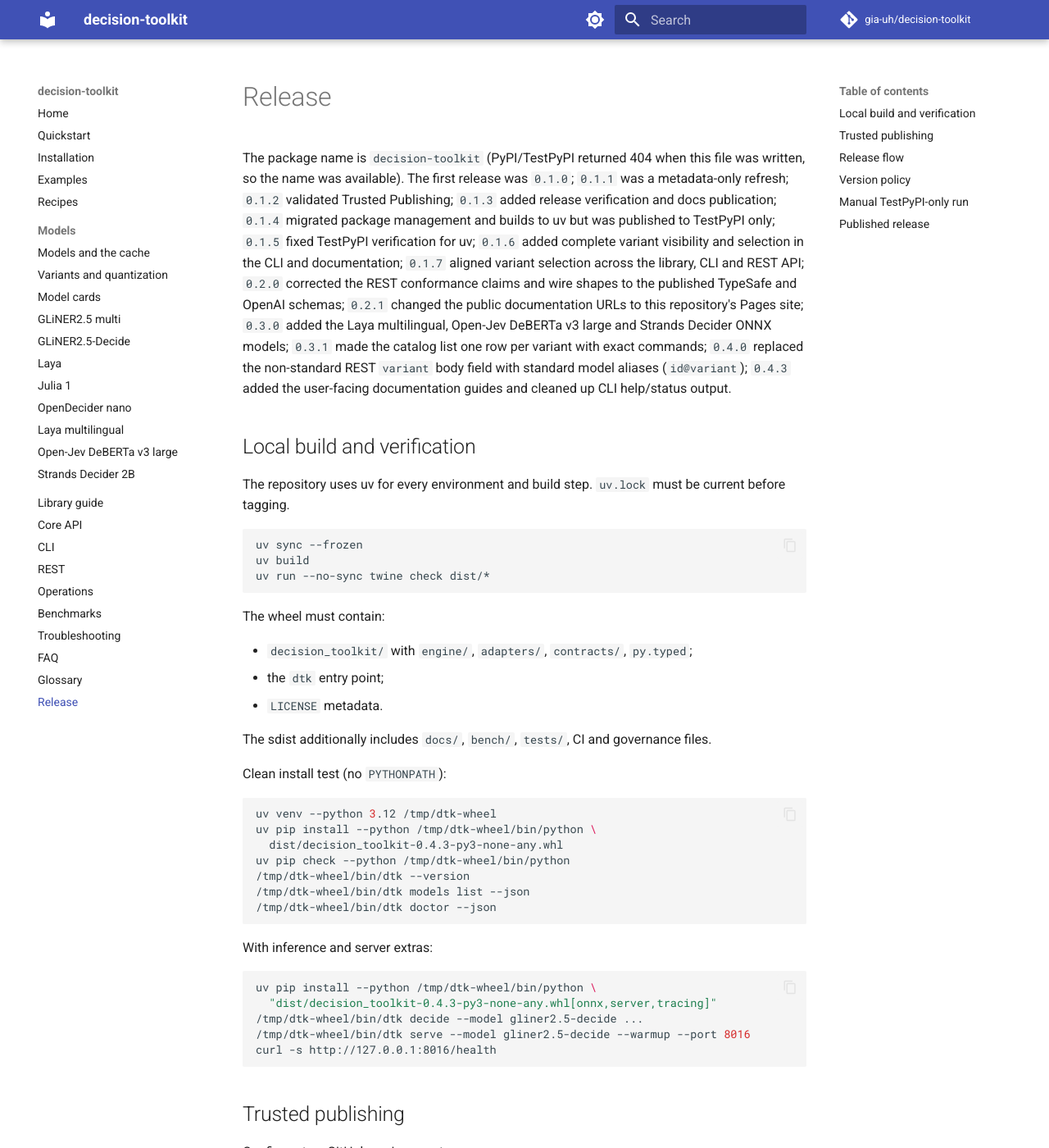
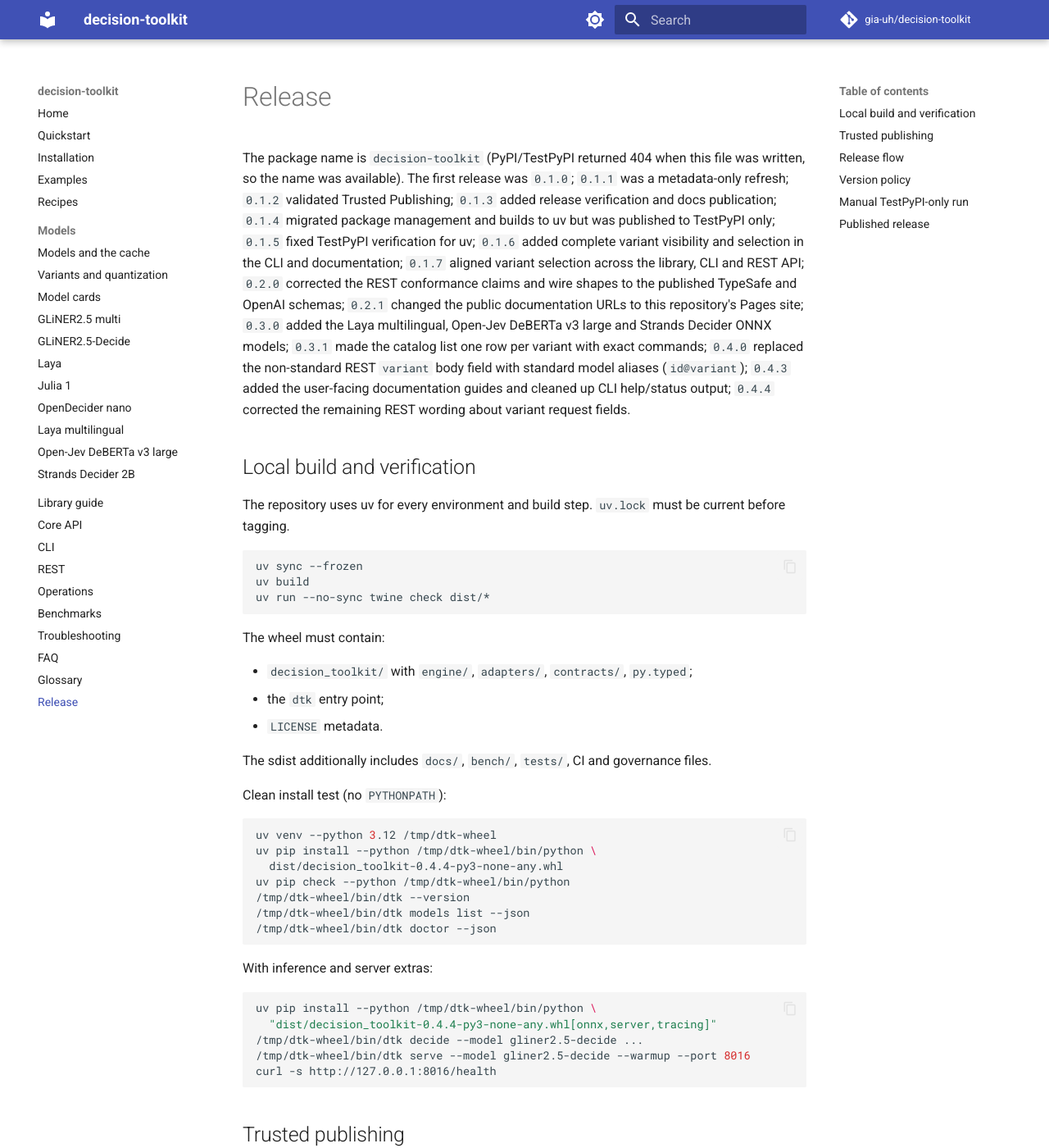
Before and after one commit to gia-uh/decision-toolkit, an MkDocs documentation site: the page built from docs/RELEASE.md, in a window 1280 px wide and 1400 px high. Shown: the whole window at 82% size. Built offline with MkDocs 1.6.1 and Material for MkDocs 9.7.7, drawn with Linux system fonts in a browser that asks for light colours; comment, search, counter and statistics services are not loaded; some of the changed text lies outside the part shown.

Commit message:
docs: correct REST variant request wording

````diff
--- a/docs/RELEASE.md
+++ b/docs/RELEASE.md
@@ -13,7 +13,8 @@
 added the Laya multilingual, Open-Jev DeBERTa v3 large and Strands Decider ONNX models; `0.3.1` made the catalog list one row per variant with exact commands; `0.4.0`
 replaced the non-standard REST `variant` body field with standard model aliases
 (`id@variant`); `0.4.3` added the user-facing documentation guides and cleaned
-up CLI help/status output.
+up CLI help/status output; `0.4.4` corrected the remaining REST wording about
+variant request fields.
 
 ## Local build and verification
 
@@ -40,7 +41,7 @@
 ```bash
 uv venv --python 3.12 /tmp/dtk-wheel
 uv pip install --python /tmp/dtk-wheel/bin/python \
-  dist/decision_toolkit-0.4.3-py3-none-any.whl
+  dist/decision_toolkit-0.4.4-py3-none-any.whl
 uv pip check --python /tmp/dtk-wheel/bin/python
 /tmp/dtk-wheel/bin/dtk --version
 /tmp/dtk-wheel/bin/dtk models list --json
@@ -51,7 +52,7 @@
 
 ```bash
 uv pip install --python /tmp/dtk-wheel/bin/python \
-  "dist/decision_toolkit-0.4.3-py3-none-any.whl[onnx,server,tracing]"
+  "dist/decision_toolkit-0.4.4-py3-none-any.whl[onnx,server,tracing]"
 /tmp/dtk-wheel/bin/dtk decide --model gliner2.5-decide ...
 /tmp/dtk-wheel/bin/dtk serve --model gliner2.5-decide --warmup --port 8016
 curl -s http://127.0.0.1:8016/health
@@ -85,8 +86,8 @@
 4. Create and push an annotated tag:
 
    ```bash
-   git tag -a v0.4.3 -m "decision-toolkit 0.4.3"
-   git push origin v0.4.3
+   git tag -a v0.4.4 -m "decision-toolkit 0.4.4"
+   git push origin v0.4.4
    ```
 
 5. `.github/workflows/release.yml` builds once, publishes to **TestPyPI**, then
@@ -135,9 +136,9 @@
 
 ## Published release
 
-`0.4.3` is published through Trusted Publishing on 2026-10-21:
+`0.4.4` is published through Trusted Publishing on 2026-10-21:
 
-<https://pypi.org/project/decision-toolkit/0.4.3/>
+<https://pypi.org/project/decision-toolkit/0.4.4/>
 
 `0.1.0` was the first release; `0.1.1` refreshed the PyPI description; `0.1.2`
 validated the OIDC TestPyPI → PyPI flow; `0.1.3` added post-publish install
@@ -151,7 +152,8 @@
 selection to standard model aliases; `0.4.1` exposed aliases in the catalog and
 per-variant loading examples in every model card; `0.4.2` removed internal
 project language and public proposal/roadmap pages; `0.4.3` added user-facing
-guides and cleaned up CLI help/status output.
+guides and cleaned up CLI help/status output; `0.4.4` corrected the remaining
+REST variant-request wording.
 
 The tag-triggered workflow remains the preferred path for future releases once
 the TestPyPI/PyPI trusted publishers and protected environments are configured.
--- a/pyproject.toml
+++ b/pyproject.toml
@@ -4,7 +4,7 @@
 
 [project]
 name = "decision-toolkit"
-version = "0.4.3"
+version = "0.4.4"
 description = "Local-first toolkit for open-weights decision models: one ONNX engine, one adapter per model contract, typed choice/yes-no/score decisions with probabilities on CPU."
 readme = "README.md"
 requires-python = ">=3.12"
--- a/src/decision_toolkit/__init__.py
+++ b/src/decision_toolkit/__init__.py
@@ -7,7 +7,7 @@
 
 from __future__ import annotations
 
-__version__ = "0.4.3"
+__version__ = "0.4.4"
 
 from .adapters import register_adapter
 from .calibration import brier_score, expected_calibration_error, threshold_sweep
````
Also changed, not shown: CHANGELOG.md (+9 -1 lines), README.md (+1 -1 lines), docs/REST.md (+6 -3 lines), 2 other files.
